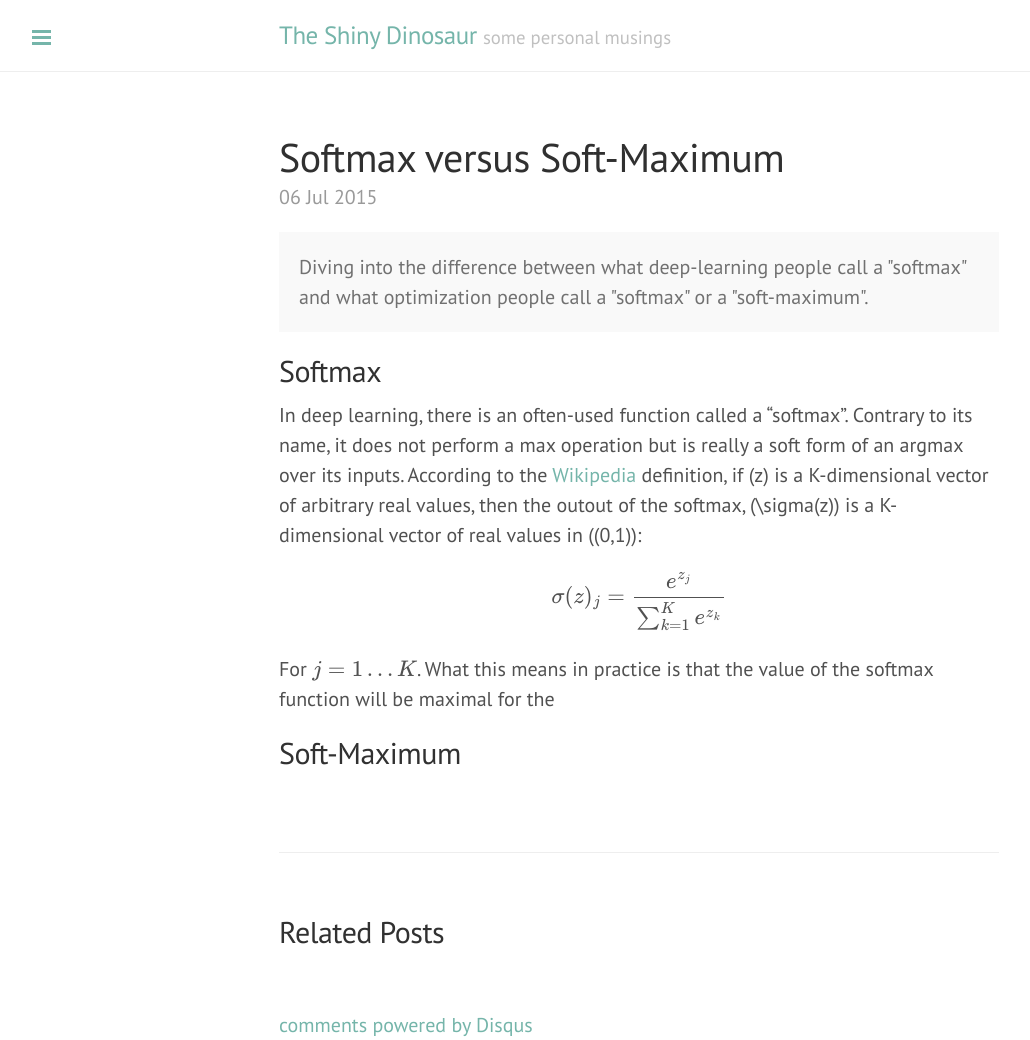
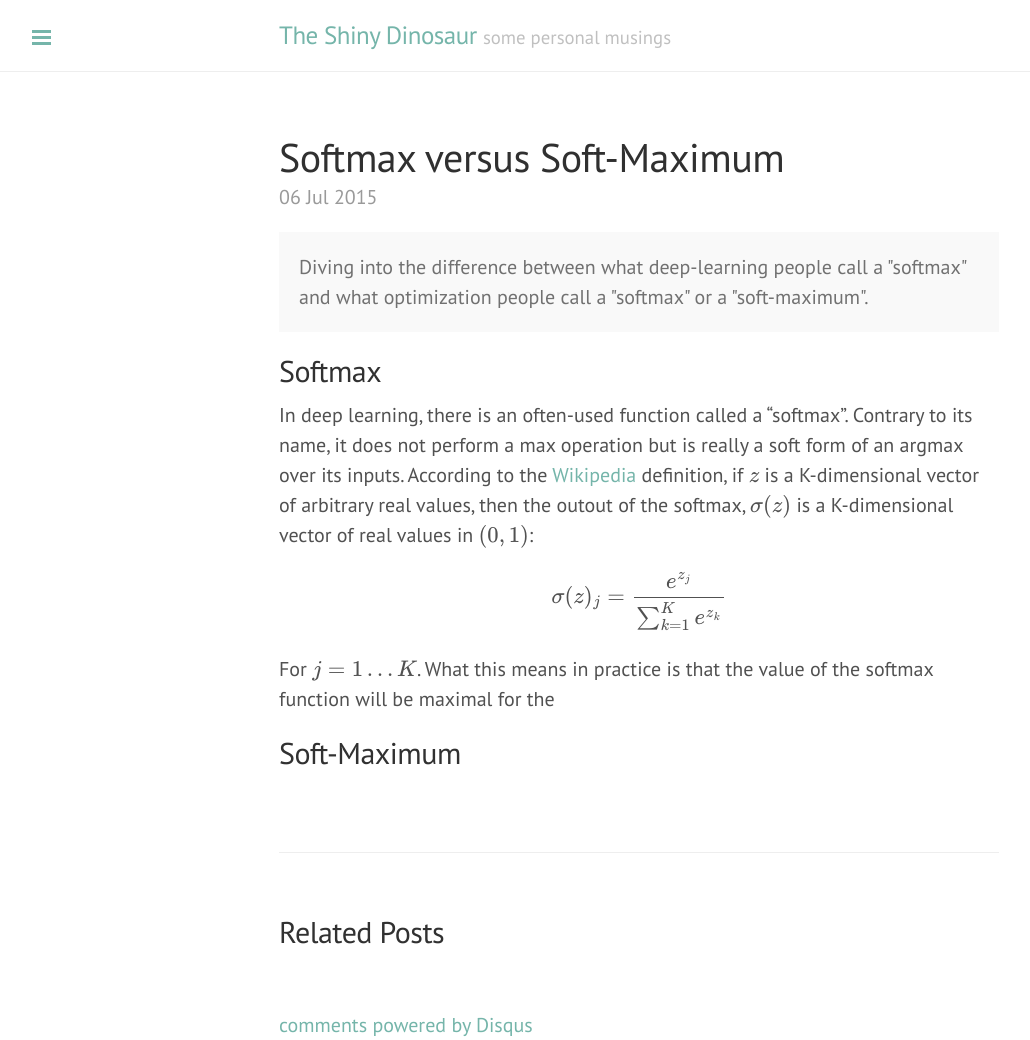
Before and after one commit to shinydinosaur/shinydinosaur.github.io, a Jekyll site: the page built from _posts/2015-07-06-softmax-versus-soft-maximum.md, in a window 1280 px wide. Shown: the whole page, without its empty margins (1-1031 px from the left). Built offline with Jekyll 4.4.1, drawn with Linux system fonts in a browser that asks for light colours; Markdown is read by kramdown in place of the engine named in the settings; formulas are drawn with MathJax 3; comment, search, counter and statistics services are not loaded.

```diff
--- a/_posts/2015-07-06-softmax-versus-soft-maximum.md
+++ b/_posts/2015-07-06-softmax-versus-soft-maximum.md
@@ -7,12 +7,13 @@ published: true
 
 
 
+
 <div class="message">
   Diving into the difference between what deep-learning people call a "softmax" and what optimization people call a "softmax" or a "soft-maximum".
 </div>
 
 ## Softmax
-In deep learning, there is an often-used function called a "softmax". Contrary to its name, it does not perform a max operation but is really a soft form of an argmax over its inputs. According to the [Wikipedia](https://en.wikipedia.org/wiki/Softmax_function) definition, if \(z\) is a K-dimensional vector of arbitrary real values, then the outout of the softmax, \(\sigma(z)\) is a K-dimensional vector of real values in \((0,1)\):
+In deep learning, there is an often-used function called a "softmax". Contrary to its name, it does not perform a max operation but is really a soft form of an argmax over its inputs. According to the [Wikipedia](https://en.wikipedia.org/wiki/Softmax_function) definition, if \\(z\\) is a K-dimensional vector of arbitrary real values, then the outout of the softmax, \\(\sigma(z)\\) is a K-dimensional vector of real values in \\((0,1)\\):
 
 $$\sigma(z)_j = \frac{e^{z_j}}{\sum_{k=1}^{K}e^{z_k}}$$
 
```
